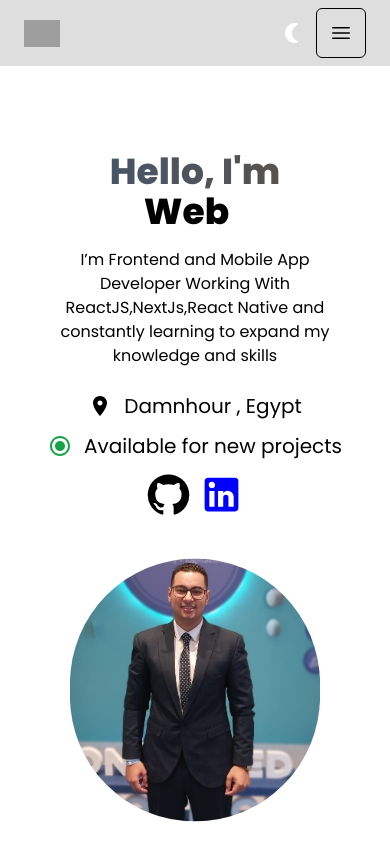
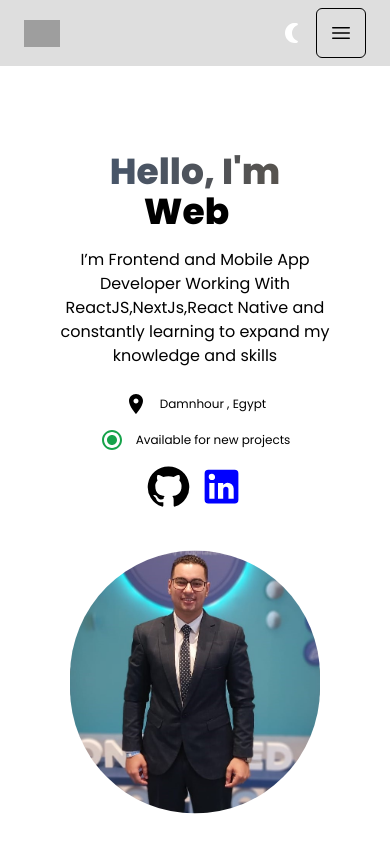
Before and after one commit to Moustafa-Elsayed/personal-portfolio, a Next.js app: page / in a window 390 px wide. Shown: the top 844 px of the page. Built offline with nearby package versions, Linux system fonts and the light colour scheme; grey boxes are pictures that could not be loaded.

Commit message:
add items

```diff
--- a/src/components/HeroSection.jsx
+++ b/src/components/HeroSection.jsx
@@ -48,11 +48,11 @@ const HeroSection = () => {
           <div className="flex flex-col gap-3 items-center md:items-start">
             <div className="flex flex-row gap-3  items-center">
               <LocationOnIcon className="dark:text-white text-black"/>
-              <div className="text-xl md:text-3xl text-black dark:text-white">Damnhour , Egypt</div>
+              <div className="text-xs md:text-3xl text-black dark:text-white">Damnhour , Egypt</div>
             </div>
             <div className="flex flex-row gap-3  items-center">
               <RadioButtonCheckedIcon className="text-green-600" />
-              <div className="text-xl md:text-3xl text-black dark:text-white">
+              <div className="text-xs md:text-3xl text-black dark:text-white">
                 Available for new projects
               </div>
             </div>
```
Also changed, not shown: src/components/aboutme/AboutMe.jsx (+7 -3 lines).
